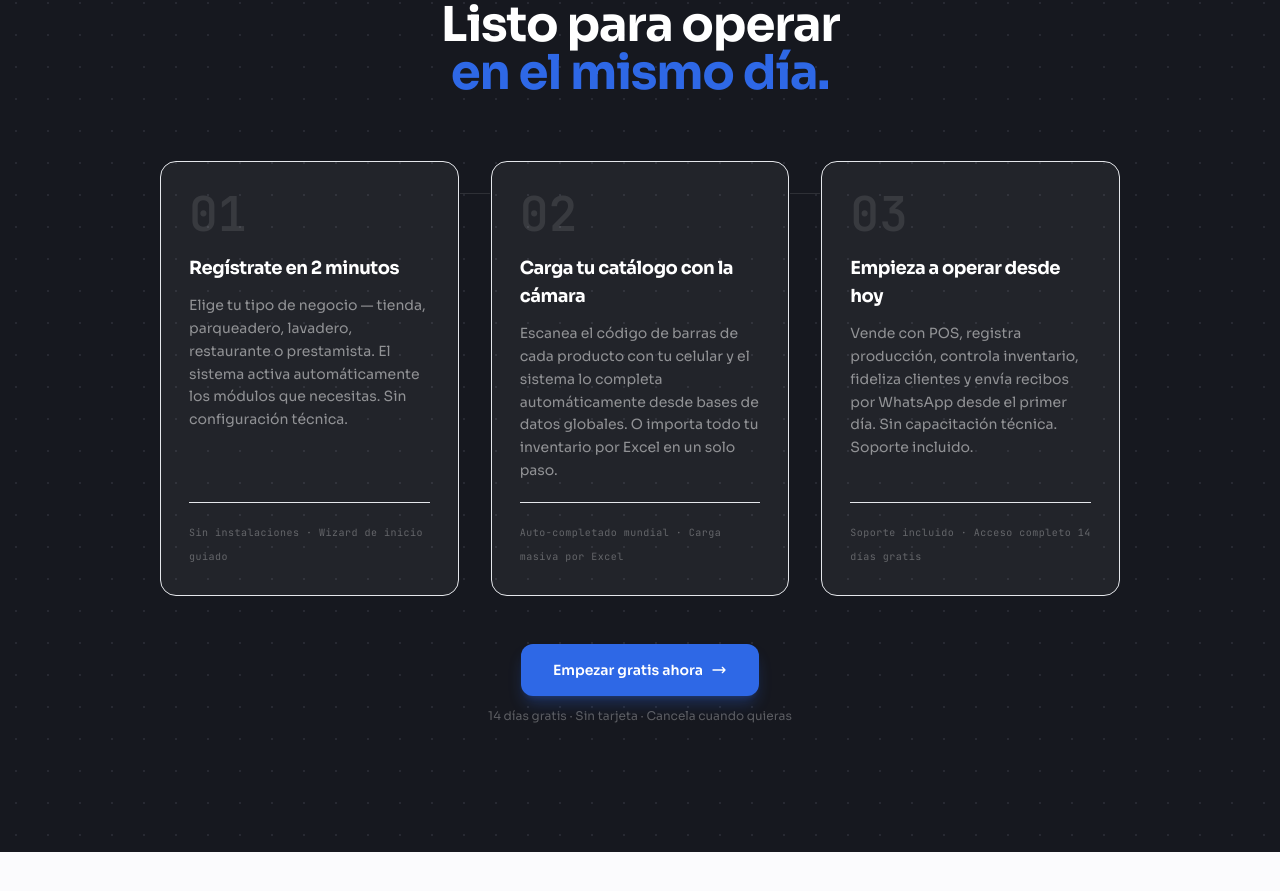
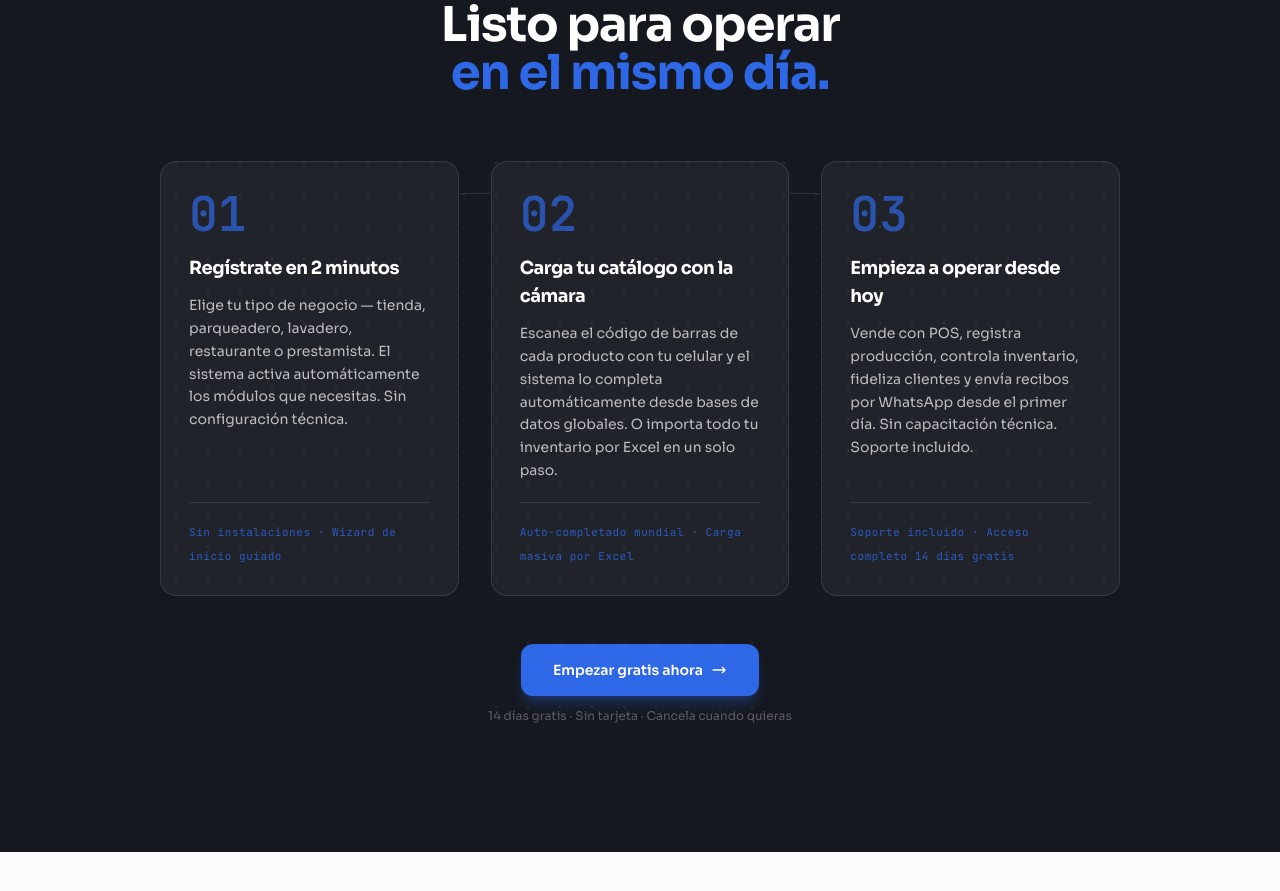
Before and after one commit to keilor9703/techstack-web, a Next.js app: page /ksmart360 in a window 1280 px wide. Shown: the part 7872-8763 px from the top of the page. Built offline with nearby package versions, Linux system fonts and the light colour scheme.

Commit message:
style: pasos más visibles — números azul, texto más claro, detail azul

```diff
--- a/app/ksmart360/page.js
+++ b/app/ksmart360/page.js
@@ -691,12 +691,12 @@ function PymeView() {
                 {i < pymeSteps.length - 1 && (
                   <div className="hidden lg:block absolute top-8 left-full w-8 h-px bg-white/10 z-10" style={{ left: 'calc(100% + 1px)', width: 'calc(2rem - 2px)' }} />
                 )}
-                <div className="bg-white/5 border border-white/8 rounded-2xl p-7 h-full flex flex-col">
-                  <div className="font-mono text-5xl font-bold text-white/10 mb-4 leading-none">{s.step}</div>
+                <div className="bg-white/5 border border-white/10 rounded-2xl p-7 h-full flex flex-col hover:border-azul/30 hover:bg-white/8 transition-all duration-300">
+                  <div className="font-mono text-5xl font-bold text-azul/70 mb-4 leading-none">{s.step}</div>
                   <h3 className="font-sora font-bold text-white text-lg mb-3 tracking-tight">{s.title}</h3>
-                  <p className="font-sora text-sm text-white/50 leading-relaxed flex-1">{s.desc}</p>
-                  <div className="mt-5 pt-4 border-t border-white/8">
-                    <span className="font-mono text-[10px] text-white/30 tracking-wider">{s.detail}</span>
+                  <p className="font-sora text-sm text-white/70 leading-relaxed flex-1">{s.desc}</p>
+                  <div className="mt-5 pt-4 border-t border-white/10">
+                    <span className="font-mono text-[11px] text-azul/80 tracking-wider">{s.detail}</span>
                   </div>
                 </div>
               </motion.div>
```
